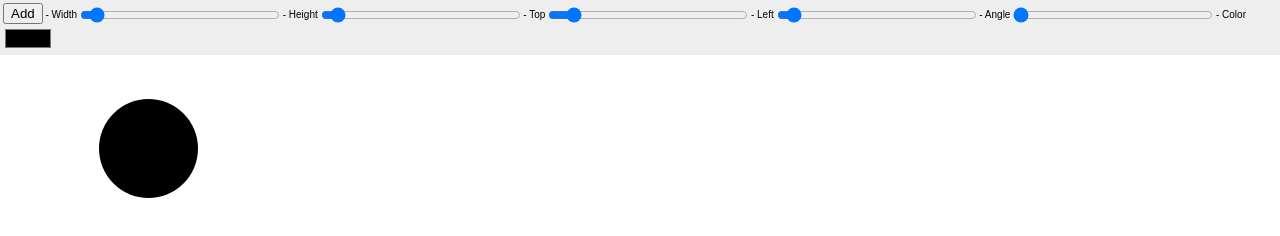
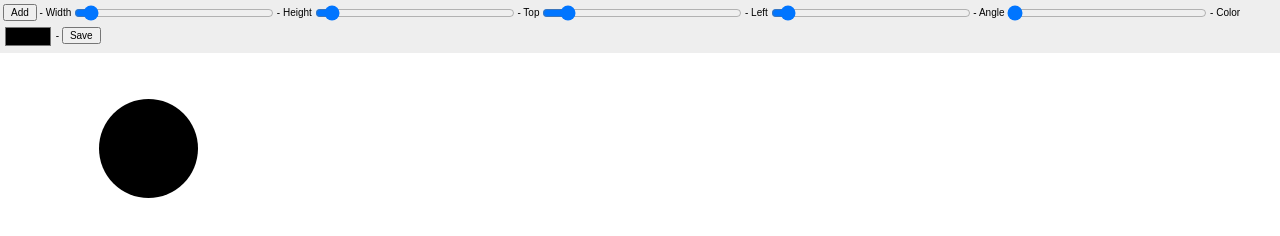
Before and after one commit to xem/drawcircles, a plain HTML site: page index.html in a window 1280 px wide. Drawn offline with Linux system fonts and the light colour scheme.

Commit message:
Added save: 940b

```diff
--- a/index.html
+++ b/index.html
@@ -1 +1 @@
-<script>f=onload=onchange=function(){(s=(N=document.getElementById("n")).style).width=w.value+"px";s.height=h.value+"px";s.left=l.value;s.top=t.value;s.transform="rotateZ("+a.value+"deg)";s.mozTransform="rotateZ("+a.value+"deg)";s.webkitTransform="rotateZ("+a.value+"deg)";s.background=c.value}</script><style>*:not(button){margin:0;padding:0;border:0;vertical-align:middle}c{font:10px Arial;position:fixed;width:100%;background:#eee;padding:3px}input[type=range]{width:200px;height:20px}p{position:absolute;border-radius:50%}</style><c><button id=d onclick='n.id="";b.innerHTML+="<p id=n>";f()'>Add</button> - Width <input type=range max=2000 value=99 id=w> - Height <input type=range max=2000 value=99 id=h> - Top <input type=range max=1000 value=99 id=t> - Left <input type=range max=2000 value=99 id=l> - Angle <input type=range max=180 value=0 id=a> - Color <input type=color id=c></c><b id=b>lol<p id=n>
+<script>f=onload=onchange=function(){n.setAttribute("style","width:"+w.value+"px;height:"+h.value+"px;left:"+l.value+"px;top:"+t.value+"px;transform:rotateZ("+a.value+"deg);-moz-transform:rotateZ("+a.value+"deg);-webkit-ransform:rotateZ("+a.value+"deg);background:"+c.value)}</script><c><button id=d onclick='n.id="";b.innerHTML+="<p id=n>";f()'>Add</button> - Width <input type=range max=2000 value=99 id=w> - Height <input type=range max=2000 value=99 id=h> - Top <input type=range max=1000 value=99 id=t> - Left <input type=range max=2000 value=99 id=l> - Angle <input type=range max=180 value=0 id=a> - Color <input type=color id=c> - <button onclick=prompt("HTML",b.innerHTML)>Save</button></c><b id=b><p id=n><style>*{font:10px Arial}*:not(button){margin:0;padding:0;border:0;vertical-align:middle}c{position:fixed;width:100%;background:#eee;padding:3px}input[type=range]{width:200px;height:20px}p{position:absolute;border-radius:50%}
```
